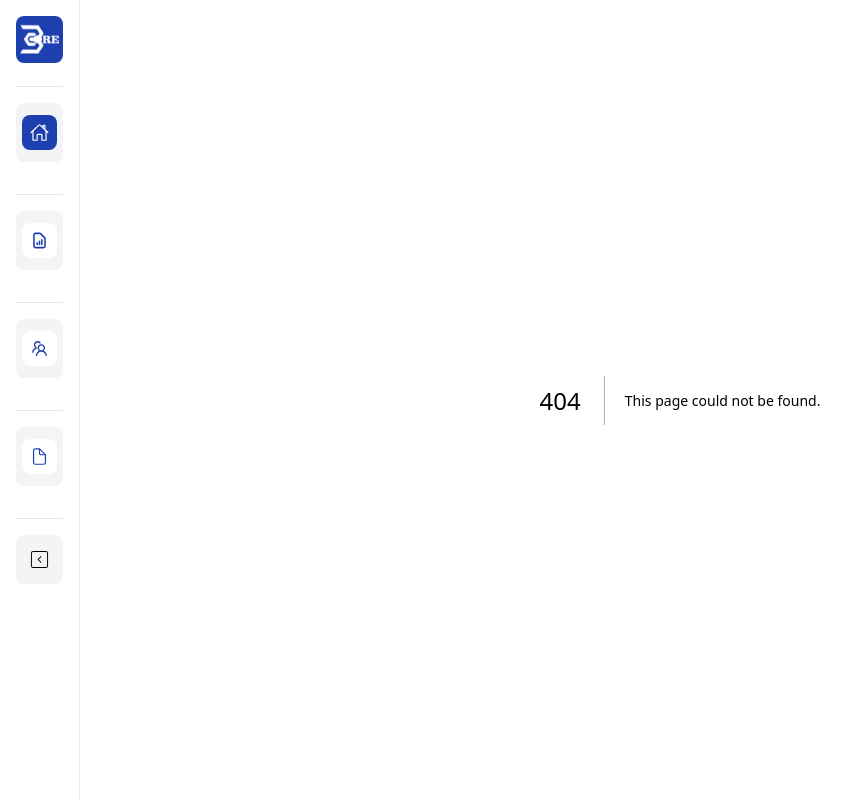
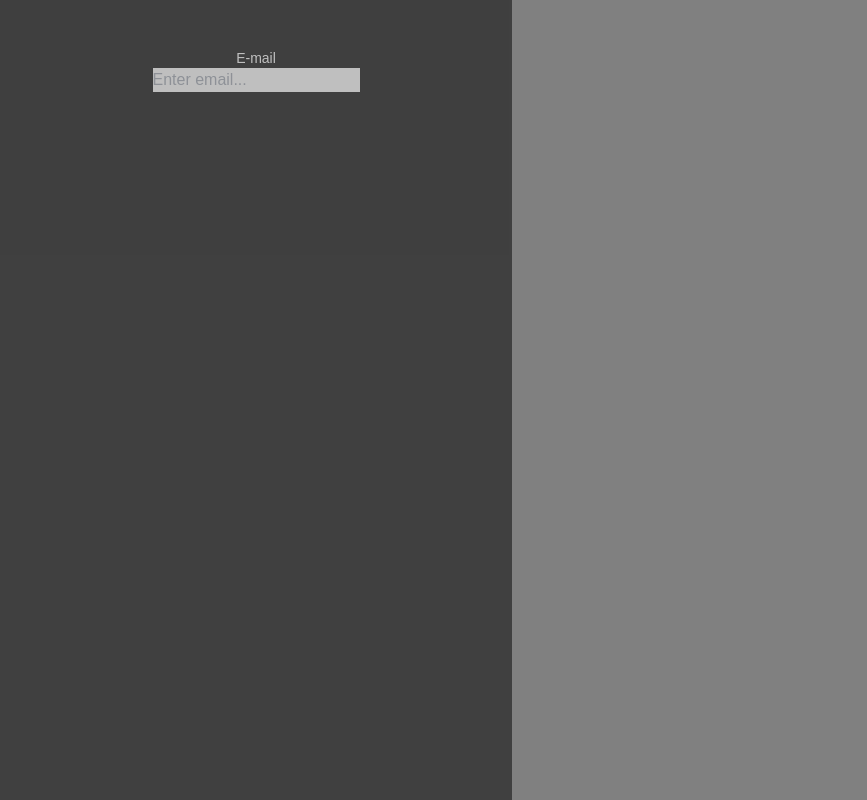
Before and after one commit to LMartin1998/BCorePlatform-Deploy, a Next.js app: page /login in a window 1280 px wide. Before the commit this address had no page. Shown: the whole page, without its empty margins (0-867 px from the left). Built offline with nearby package versions, Linux system fonts and the light colour scheme.

Commit message:
Layouts done

```diff
--- a/src/app/docs/page.jsx
+++ b/src/app/(singlegrid)/docs/page.jsx
@@ -1,5 +1,5 @@
-import Header from "../components/Header";
-import TopCards from "../components/TopCards";
+import Header from "../../components/Header";
+import TopCards from "../../components/TopCards";
 
 export default function Docs() {
     return (
--- a/src/app/Home/page.jsx
+++ b/src/app/(singlegrid)/home/page.jsx
@@ -1,6 +1,6 @@
-import Header from "../components/Header";
-import { MapSite } from "../components/MapSite";
-import TopCards from "../components/TopCards";
+import Header from "../../components/Header";
+import { MapSite } from "../../components/MapSite";
+import TopCards from "../../components/TopCards";
 
 
 export default function Home() {
--- /dev/null
+++ b/src/app/(singlegrid)/layout.jsx
@@ -0,0 +1,21 @@
+"use client";
+
+import React, { useState } from "react";
+import Sidebar from "../components/Sidebar";
+import { GridProvider } from "../contexts/GridContext";
+
+export default function GridLayout({ children }) {
+    const [showSidebar, setShowSidebar] = useState(false);
+
+    return (
+        <>
+            <GridProvider>
+                <Sidebar
+                    children={children}
+                    show={showSidebar}
+                    setter={setShowSidebar}
+                />
+            </GridProvider>
+        </>
+    );
+}
--- a/src/app/teams/page.jsx
+++ b/src/app/(singlegrid)/reports/page.jsx
@@ -1,13 +1,13 @@
-import Header from "../components/Header";
-import TopCards from "../components/TopCards";
+import Header from "../../components/Header";
+import TopCards from "../../components/TopCards";
 
-export default function Teams() {
+export default function Reports() {
     return (
         <main className="bg-gray-100 min-h-screen">
             <Header></Header>
             <TopCards></TopCards>
             <div className="p-4">
-                <p>Teams page</p>
+                <p>Reports page</p>
             </div>
         </main>
     );
--- a/src/app/singlegrid/[id]/page.jsx
+++ b/src/app/(singlegrid)/singlegrid/[id]/page.jsx
@@ -3,8 +3,8 @@
 import { useContext, useState, useRef, useEffect } from "react";
 import { GridContext } from "@/app/contexts/GridContext";
 import styles from "@/app/styles/Singlegrid.module.css";
-import { ContainerRacks } from "../../components/ContainerRacksComponent";
-import Header from "../../components/Header";
+import { ContainerRacks } from "../../../components/ContainerRacksComponent";
+import Header from "../../../components/Header";
 import { useParams } from "next/navigation";
 import TopCards from "@/app/components/TopCards";
 import Dropdown from "@/app/components/Dropdown";
--- a/src/app/reports/page.jsx
+++ b/src/app/(singlegrid)/teams/page.jsx
@@ -1,13 +1,13 @@
-import Header from "../components/Header";
-import TopCards from "../components/TopCards";
+import Header from "../../components/Header";
+import TopCards from "../../components/TopCards";
 
-export default function Reports() {
+export default function Teams() {
     return (
         <main className="bg-gray-100 min-h-screen">
             <Header></Header>
             <TopCards></TopCards>
             <div className="p-4">
-                <p>Reports page</p>
+                <p>Teams page</p>
             </div>
         </main>
     );
--- a/src/app/Contexts/GridContext.jsx
+++ b/src/app/Contexts/GridContext.jsx
@@ -1,8 +1,8 @@
 "use client";
 
 import { createContext, useState, useEffect } from "react";
-import { TorqueTubesLocalStorage } from "../localStorage/TorqueTubesLocalStorage";
-import { PanelsLocalStorage } from "../localStorage/PanelsLocalStorage";
+import { TorqueTubesLocalStorage } from "../localstorage/TorqueTubesLocalStorage";
+import { PanelsLocalStorage } from "../localstorage/PanelsLocalStorage";
 import { toolSelect } from "../utils/toolSelect";
 import { filterSelect } from "../utils/filterSelect";
 
--- /dev/null
+++ b/src/app/Styles/Login.module.css
@@ -0,0 +1,22 @@
+#P{
+    text-decoration-color: white;
+}
+
+.image_container {
+    height: 100vh;
+    width: 100%;
+    background-color: gray;
+    display: flex;
+}
+
+.form_container {
+    height: 100%;
+    width: 40%;
+    background-color: black;
+    opacity: 0.5;
+    text-align: center;
+}
+
+.email_container {
+
+}
--- a/src/app/layout.jsx
+++ b/src/app/layout.jsx
@@ -1,7 +1,6 @@
 "use client";
 import "./globals.css";
 import React, { useState } from "react";
-import Sidebar from "./components/Sidebar";
 import { GridProvider } from "./contexts/GridContext";
 
 // export const metadata = {
@@ -10,17 +9,12 @@ import { GridProvider } from "./contexts/GridContext";
 // }
 
 export default function RootLayout({ children }) {
-    const [showSidebar, setShowSidebar] = useState(false);
 
     return (
         <html lang="en">
             <body>
                 <GridProvider>
-                    <Sidebar
-                        children={children}
-                        show={showSidebar}
-                        setter={setShowSidebar}
-                    />
+                    {children}
                 </GridProvider>
             </body>
         </html>
--- /dev/null
+++ b/src/app/login/page.jsx
@@ -0,0 +1,18 @@
+import styles from "@/app/styles/Login.module.css";
+
+export default function Login() {
+    return (<>
+    <div className={styles.image_container}>
+        <div className={styles.form_container}>
+           <div className="login_container">
+            <p>Log In</p>
+            <p>Please input your credential</p>
+           </div>
+           <div className={styles.email_container}>
+                <label className="block text-sm font-medium text-white" htmlFor="email_input">E-mail</label>
+                <input type="text" id="email_input" placeholder="Enter email..."></input>
+           </div>
+        </div>
+    </div>
+    </>);
+}
--- a/src/app/page.jsx
+++ b/src/app/page.jsx
@@ -1,7 +1,10 @@
-import Home from './home/page'
+import Home from './(singlegrid)/home/page'
+import GridLayout from './(singlegrid)/layout'
 
 export default function App() {
   return (
-      <Home></Home>
-  )
+    <GridLayout>
+      <Home />
+    </GridLayout>
+  );
 }
```
